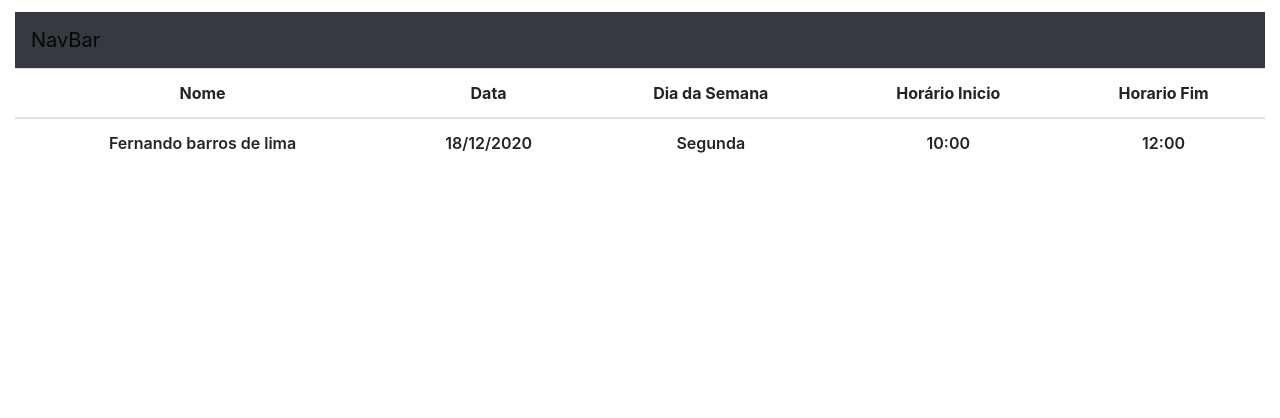
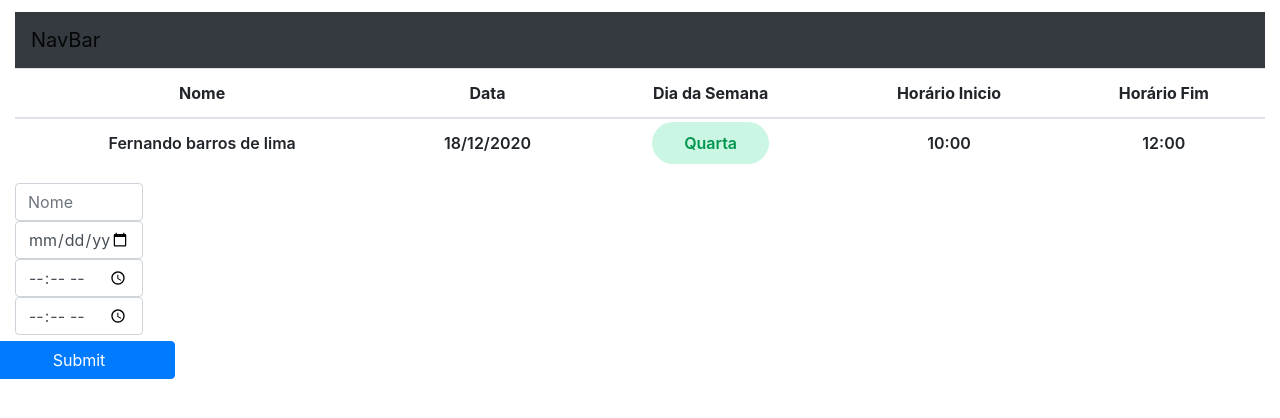
Before and after one commit to TheHumphrey/web_agendaway, a React (Create React App) app: page / in a window 1280 px wide. Shown: the top 418 px of the page. Built offline with nearby package versions, Linux system fonts and the light colour scheme.

Commit message:
Criando Agendamento

```diff
--- a/package.json
+++ b/package.json
@@ -6,6 +6,7 @@
     "@testing-library/jest-dom": "^5.11.4",
     "@testing-library/react": "^11.1.0",
     "@testing-library/user-event": "^12.1.10",
+    "axios": "^0.21.0",
     "bootstrap": "^4.5.3",
     "firebase": "^8.2.0",
     "react": "^17.0.1",
--- /dev/null
+++ b/src/components/Agendamento/index.js
@@ -0,0 +1,57 @@
+import React, { useEffect, useState } from "react";
+
+import { FormControl, Button } from "react-bootstrap";
+
+import Container from "./style";
+
+const Agendamento = () => {
+  const [name, setName] = useState();
+  const [data, setData] = useState();
+  const [timeStart, setTimeStart] = useState();
+  const [timeEnd, setTimeEnd] = useState();
+
+  useEffect(() => {
+    console.log(data);
+  }, [data]);
+
+  const handleSubmit = (event) => {
+    event.preventDefault();
+    console.log(name, data, timeStart, timeEnd);
+  };
+  return (
+    <Container>
+      <FormControl
+        aria-label="Default"
+        aria-describedby="inputGroup-sizing-default"
+        onChange={(e) => setName(e.target.value)}
+        placeholder="Nome"
+      />
+      <FormControl
+        aria-label="Default"
+        aria-describedby="inputGroup-sizing-default"
+        type="date"
+        onChange={(e) => setData(e.target.value)}
+        placeholder="Data"
+      />
+      <FormControl
+        aria-label="Default"
+        aria-describedby="inputGroup-sizing-default"
+        type="time"
+        onChange={(e) => setTimeStart(e.target.value)}
+        placeholder="Inicio da reunião"
+      />
+      <FormControl
+        aria-label="Default"
+        aria-describedby="inputGroup-sizing-default"
+        type="time"
+        onChange={(e) => setTimeEnd(e.target.value)}
+        placeholder="Fim da reunião"
+      />
+      <Button variant="primary" type="submit" onClick={(e) => handleSubmit(e)}>
+        Submit
+      </Button>
+    </Container>
+  );
+};
+
+export default Agendamento;
--- /dev/null
+++ b/src/components/Agendamento/style.js
@@ -0,0 +1,20 @@
+import styled from "styled-components";
+
+const Container = styled.div`
+  width: 10vw;
+  display: flex;
+  justify-content: center;
+  align-items: center;
+  flex-direction: column;
+
+  .form-group {
+    margin: 6px 16px;
+  }
+
+  .btn {
+    margin: 6px 16px;
+    width: 12rem;
+  }
+`;
+
+export default Container;
--- a/src/components/TableAgenda/TableBody/index.js
+++ b/src/components/TableAgenda/TableBody/index.js
@@ -7,7 +7,11 @@ const Body = ({ data }) => {
     <BodyStyle>
       <td>{data.name}</td>
       <td>{data.data}</td>
-      <td>{data.weekDay}</td>
+      <td>
+        <span id="weekDay" className={data.weekDay}>
+          {data.weekDay}
+        </span>
+      </td>
       <td>{data.start}</td>
       <td>{data.finish}</td>
     </BodyStyle>
--- a/src/components/TableAgenda/TableBody/style.js
+++ b/src/components/TableAgenda/TableBody/style.js
@@ -5,4 +5,24 @@ export const BodyStyle = styled.tr`
   font-weight: 600;
   td {
   }
+
+  #weekDay {
+    padding: 0.7rem 2rem;
+    border-radius: 3.125rem !important;
+  }
+
+  .Segunda,
+  .Terça,
+  .Quarta,
+  .Quinta,
+  .Sexta {
+    color: #00964e;
+    background-color: #ccf6e4;
+  }
+
+  .Sabado,
+  .Domingo {
+    color: #c46632;
+    background-color: #fde6d8;
+  }
 `;
--- a/src/components/TableAgenda/index.js
+++ b/src/components/TableAgenda/index.js
@@ -1,10 +1,22 @@
-import React from "react";
+import React, { useState } from "react";
+
+import { useSelector, useDispatch } from "react-redux";
 
 import { Table } from "react-bootstrap";
 
 import Body from "./TableBody";
 
 const TableAgenda = () => {
+  const [data, setData] = useState([
+    {
+      name: "Fernando barros de lima",
+      data: "18/12/2020",
+      weekDay: "Quarta",
+      start: "10:00",
+      finish: "12:00",
+    },
+  ]);
+
   return (
     <Table>
       <thead>
@@ -13,19 +25,13 @@ const TableAgenda = () => {
           <th>Data</th>
           <th>Dia da Semana</th>
           <th>Horário Inicio</th>
-          <th>Horario Fim</th>
+          <th>Horário Fim</th>
         </tr>
       </thead>
       <tbody>
-        <Body
-          data={{
-            name: "Fernando barros de lima",
-            data: "18/12/2020",
-            weekDay: "Segunda",
-            start: "10:00",
-            finish: "12:00",
-          }}
-        />
+        {data.map((item, index) => (
+          <Body data={item} key={index} />
+        ))}
       </tbody>
     </Table>
   );
--- a/src/components/index.js
+++ b/src/components/index.js
@@ -1,5 +1,6 @@
 import Layout from "./Layout";
 import Navbar from "./Navbar";
 import TableAgenda from "./TableAgenda";
+import Agendamento from "./Agendamento";
 
-export { Layout, TableAgenda, Navbar };
+export { Layout, TableAgenda, Navbar, Agendamento };
--- a/src/pages/Home/index.js
+++ b/src/pages/Home/index.js
@@ -1,12 +1,13 @@
 import React from "react";
 
-import { Layout, TableAgenda, Navbar } from "../../components";
+import { Layout, TableAgenda, Navbar, Agendamento } from "../../components";
 
 const Home = () => {
   return (
     <Layout>
       <Navbar />
       <TableAgenda />
+      <Agendamento />
     </Layout>
   );
 };
```
Also changed, not shown: 2 other files (tests, documents, lock files or other folders).
